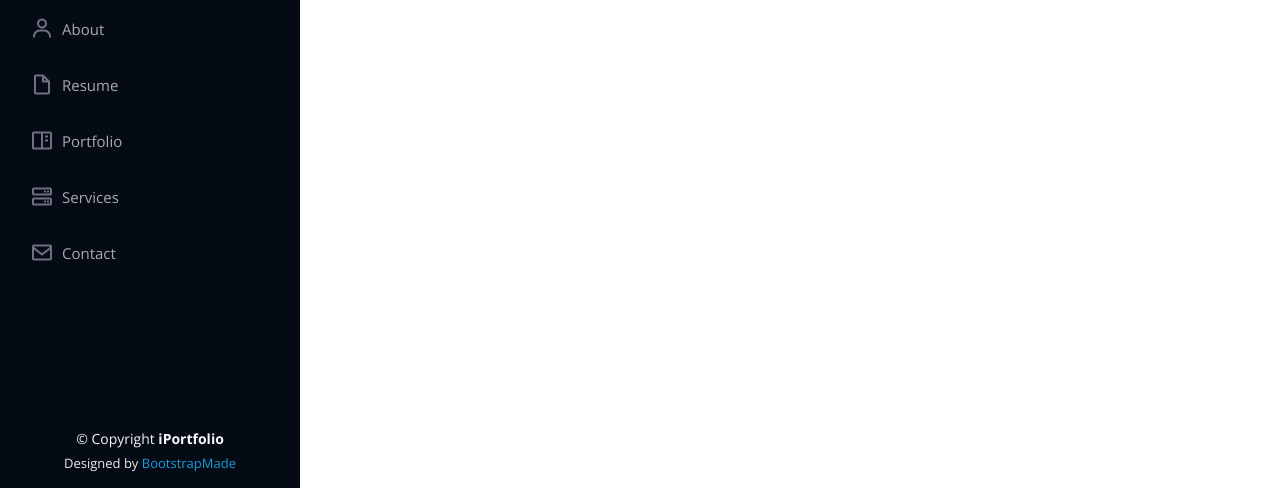
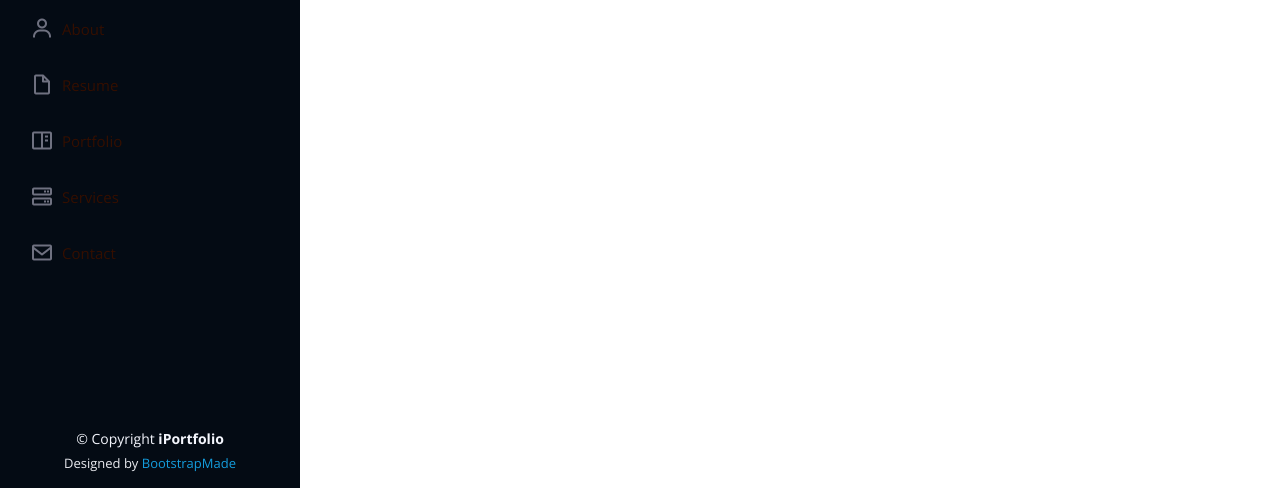
Before and after one commit to Wizkashifa/IARWebsiteVirtual, a plain HTML site: page portfolio-details.html in a window 1280 px wide. Shown: the part 312-800 px from the top of the page. Drawn offline with nearby package versions, Linux system fonts and the light colour scheme; a script that the page names is missing.

Commit message:
Adjust color

```diff
--- a/assets/css/style.css
+++ b/assets/css/style.css
@@ -151,7 +151,7 @@ h1, h2, h3, h4, h5, h6 {
 .nav-menu a {
   display: flex;
   align-items: center;
-  color: #a8a9b4;
+  color: #340f00;
   padding: 12px 15px;
   margin-bottom: 8px;
   transition: 0.3s;
```
